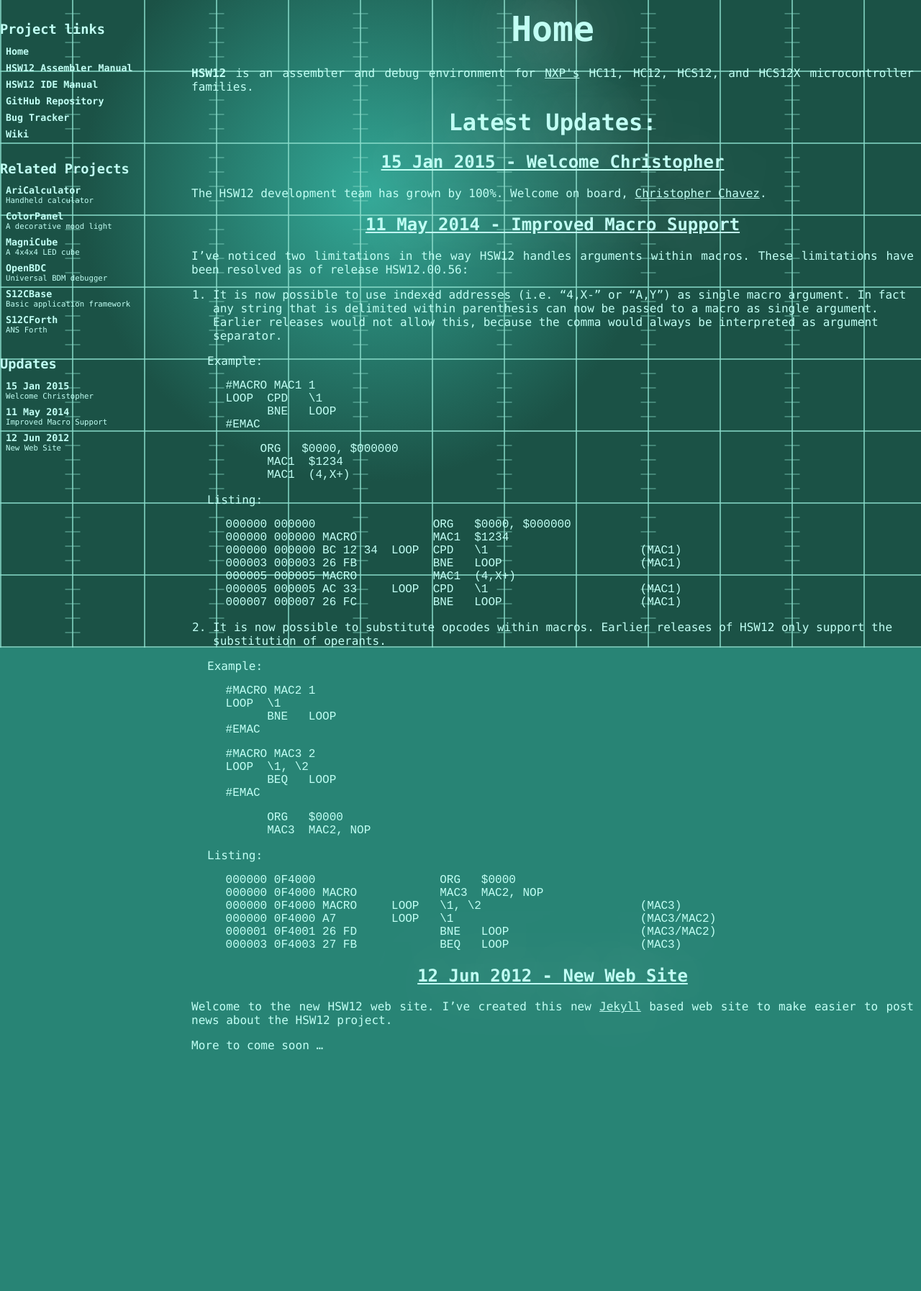
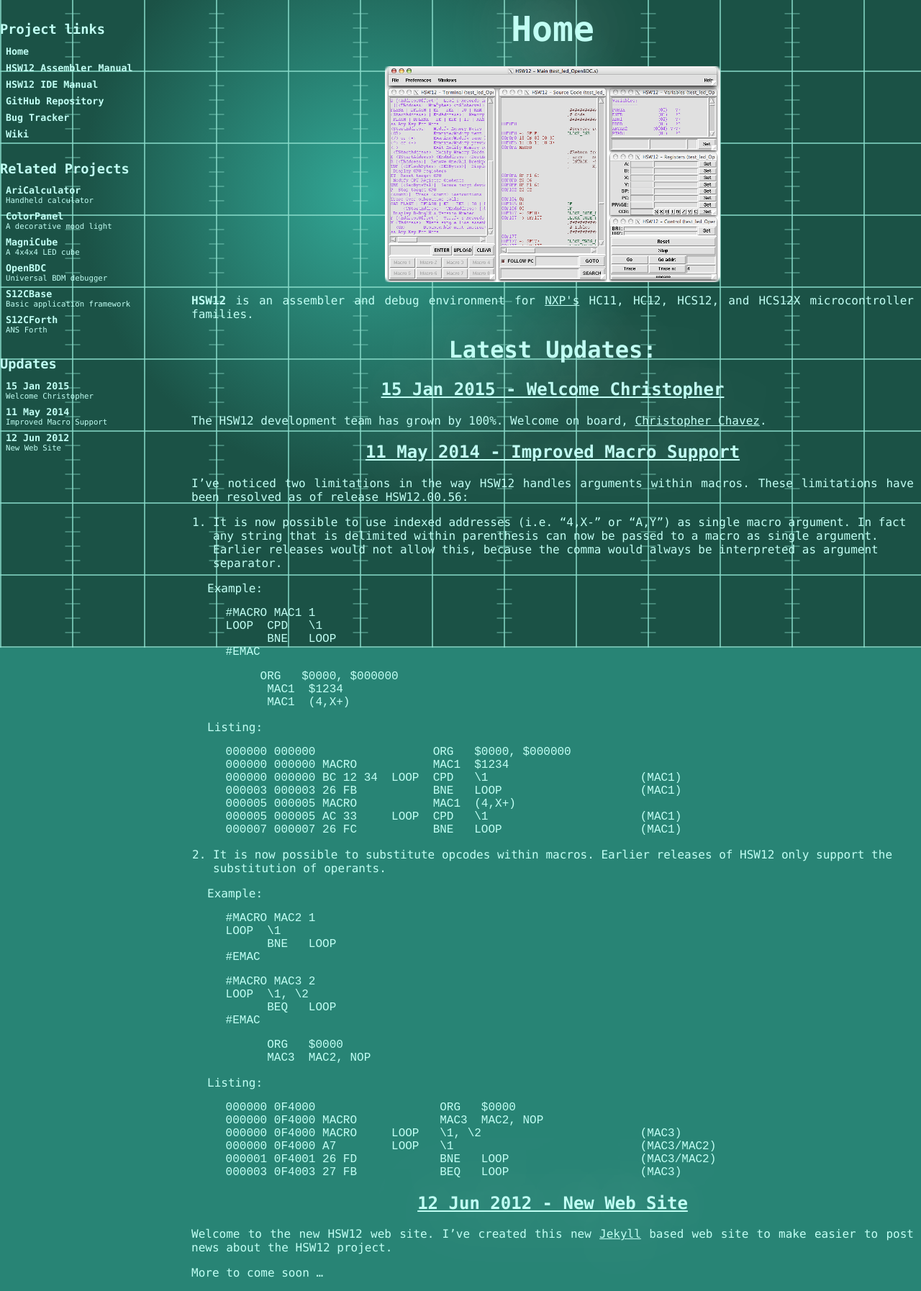
Before and after one commit to hotwolf/HSW12, a Jekyll site: the page built from index.html, in a window 1280 px wide. Shown: the whole page at 72% size. Built offline with Jekyll 4.4.1, drawn with Linux system fonts in a browser that asks for light colours; Markdown is read by kramdown in place of the engine named in the settings; before the commit the page ends 1478 px from its top, so only the background shows below that.

Commit message:
added title picture

```diff
--- a/index.html
+++ b/index.html
@@ -3,6 +3,7 @@
 title: Home
 ---
 
+<img src="/images/gui_mac.png"></img>
 <p><strong>HSW12</strong> is an assembler and debug environment for <a href="//www.nxp.com">NXP's</a> HC11, HC12, HCS12, and HCS12X microcontroller families.</p>
 
 {% include LatestPosts.html %}
```
